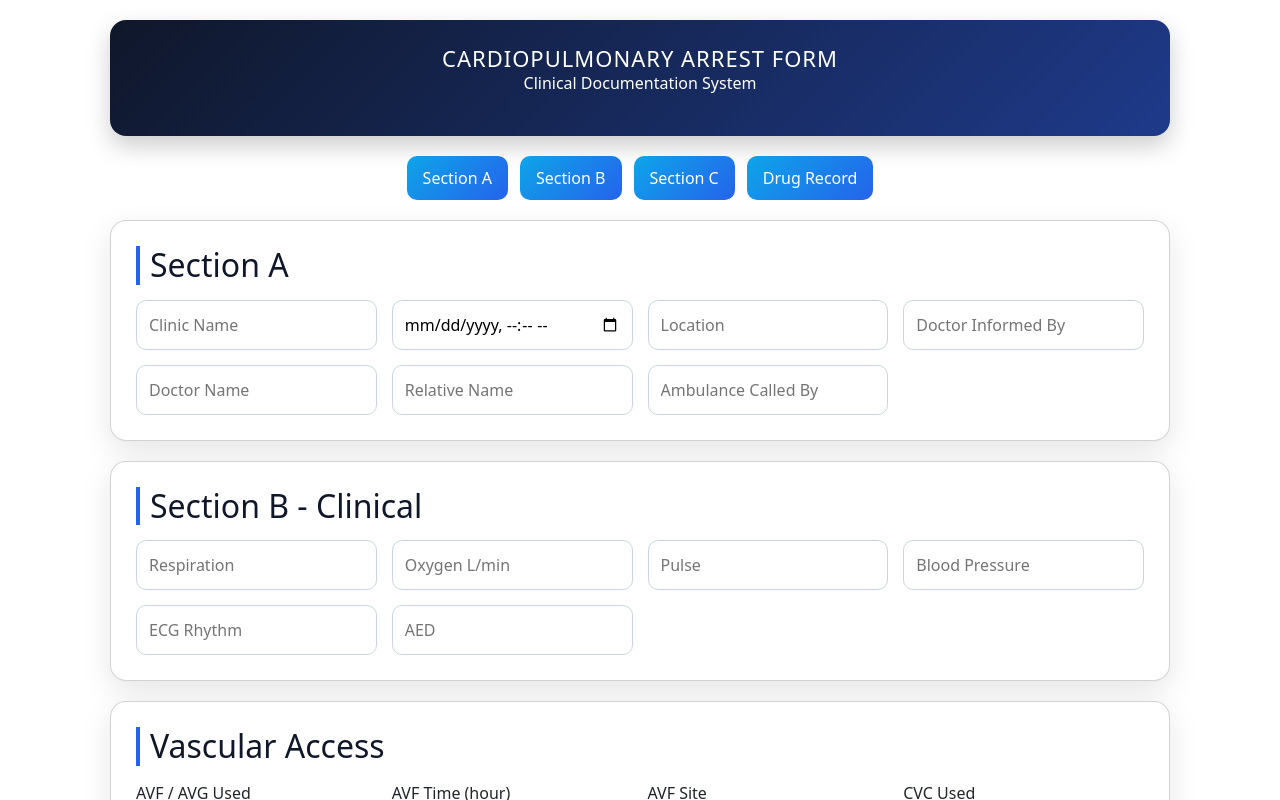
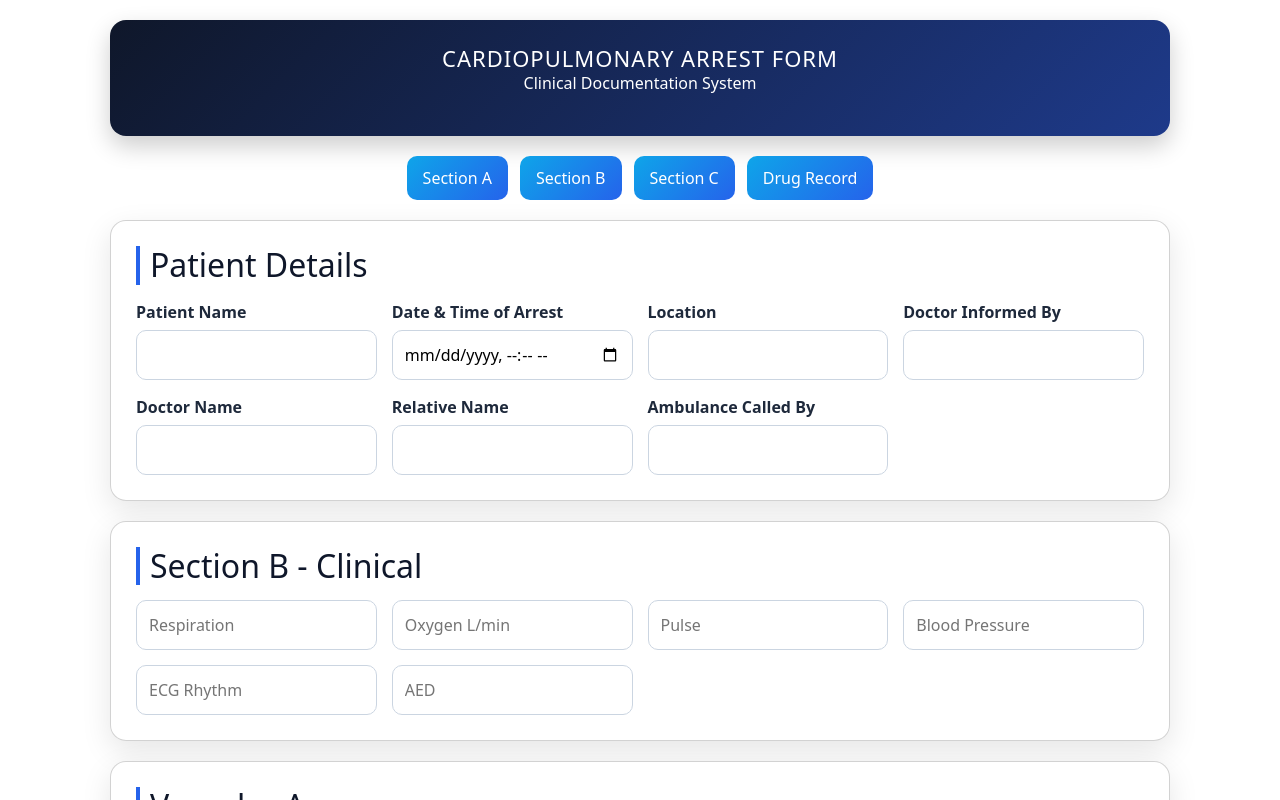
Before and after one commit to ssrivarshika2005-boop/cpr-system, an Angular app in the folder client/: page / in a window 1280 px wide. Shown: the top 800 px of the page. Built offline with nearby package versions, Linux system fonts and the light colour scheme.

Commit message:
update cpr form

```diff
--- a/client/src/app/components/cpr-form/cpr-form.component.css
+++ b/client/src/app/components/cpr-form/cpr-form.component.css
@@ -98,6 +98,12 @@ input:focus {
   flex-direction: column;
 }
 
+.field-group label {
+  margin-bottom: 6px;
+  font-weight: 600;
+  color: #1e293b;
+}
+
 select {
   padding: 12px;
   border-radius: 10px;
@@ -156,6 +162,5 @@ td input {
 }
 
 th {
-  background: #2563eb;
   color: white;
 }
--- a/client/src/app/components/cpr-form/cpr-form.component.html
+++ b/client/src/app/components/cpr-form/cpr-form.component.html
@@ -19,38 +19,58 @@
     <!-- SECTION A -->
    <section id="A" class="card">
 
-      <h2>Section A</h2>
+  <h2>Patient Details</h2>
 
   <div class="grid">
 
-        <input placeholder="Clinic Name"
+    <div class="field-group">
+      <label>Patient Name</label>
+      <input type="text"
         name="clinicName"
         [(ngModel)]="formData.clinicName">
+    </div>
 
-        <input placeholder="Date & Time of Arrest"
-          type="datetime-local"
+    <div class="field-group">
+      <label>Date & Time of Arrest</label>
+      <input type="datetime-local"
         name="arrestDateTime"
         [(ngModel)]="formData.arrestDateTime">
+    </div>
 
-        <input placeholder="Location"
+    <div class="field-group">
+      <label>Location</label>
+      <input type="text"
         name="location"
         [(ngModel)]="formData.location">
+    </div>
 
-        <input placeholder="Doctor Informed By"
+    <div class="field-group">
+      <label>Doctor Informed By</label>
+      <input type="text"
         name="doctorInformedBy"
         [(ngModel)]="formData.doctorInformedBy">
+    </div>
 
-        <input placeholder="Doctor Name"
+    <div class="field-group">
+      <label>Doctor Name</label>
+      <input type="text"
         name="doctorName"
         [(ngModel)]="formData.doctorName">
+    </div>
 
-        <input placeholder="Relative Name"
+    <div class="field-group">
+      <label>Relative Name</label>
+      <input type="text"
         name="relativeName"
         [(ngModel)]="formData.relativeName">
+    </div>
 
-        <input placeholder="Ambulance Called By"
+    <div class="field-group">
+      <label>Ambulance Called By</label>
+      <input type="text"
         name="ambulanceCalledBy"
         [(ngModel)]="formData.ambulanceCalledBy">
+    </div>
 
   </div>
 
```
Lines whose indentation alone changed are shown as unchanged.
